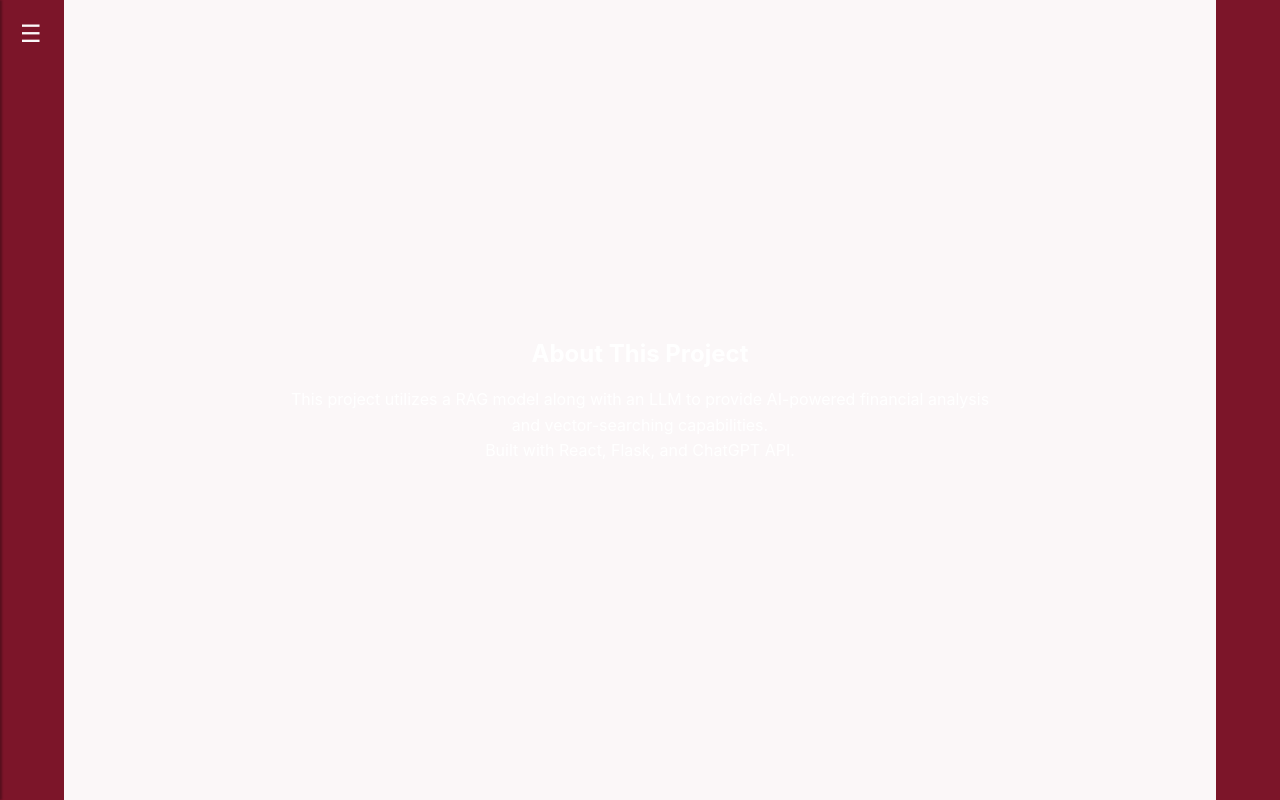
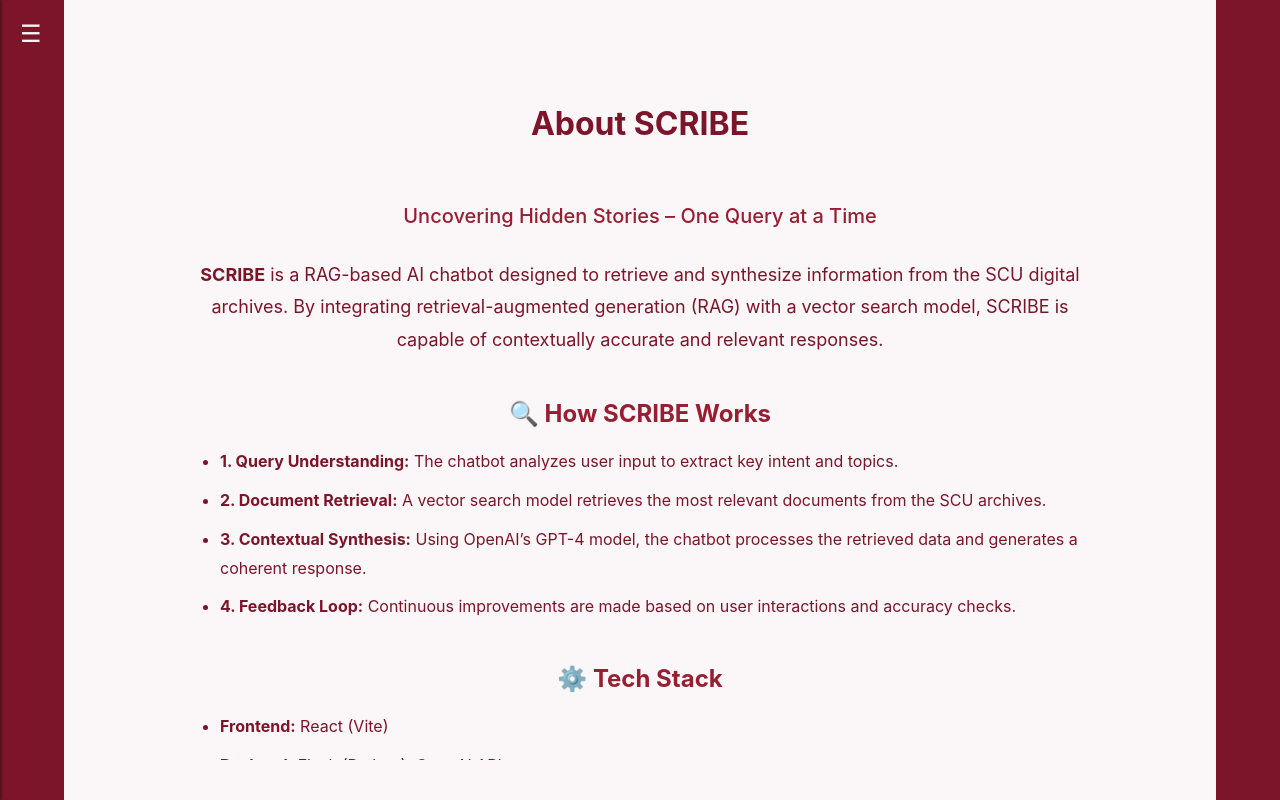
Before and after one commit to RileyHeike/scribe, a React (Vite) app in the folder scribe-app/: page /about in a window 1280 px wide. Built offline with nearby package versions, Linux system fonts and the light colour scheme.

Commit message:
Added CSS and info to About pages

```diff
--- a/scribe-app/src/App.css
+++ b/scribe-app/src/App.css
@@ -60,7 +60,7 @@
 .welcome-message {
   font-size: 14px;
   font-weight: 500;
-  margin-bottom: 20px;
+  margin-top: 100px;
   text-align: center;
   color: var(--primary-color);
   color: var(--primary-color);
@@ -278,15 +278,16 @@
 }
 
 .sidebar-buttons button {
-  width: 100%;
+  width: 90%;
   padding: 12px 15px;
-  margin: 5px 0;
+  margin: 10px 10px;
   background-color: transparent;
   color: #981E32;
   border: none;
   text-align: left;
   cursor: pointer;
   transition: background-color 0.2s ease-in-out;
+  border-radius: 5px;
 }
 
 .sidebar-buttons button:hover {
--- a/scribe-app/src/App.jsx
+++ b/scribe-app/src/App.jsx
@@ -85,6 +85,7 @@
         <div className="sidebar-buttons">
           <button><Link to='/about'>About</Link></button>
           <button><Link to='/faq'>FAQ</Link></button>
+          <button><a href="https://content.scu.edu/" target="_blank">SCU Digital Archives</a></button>
         </div>
       </div>
 
--- /dev/null
+++ b/scribe-app/src/components/About.css
@@ -0,0 +1,100 @@
+.about-container {
+    text-align: center;
+    padding: 60px;
+    max-width: 1000px;
+    margin: auto;
+    color: var(--primary-color);
+    background-color: var(--primary-bg-color);
+    overflow-y: auto; /* ✅ Allows scrolling */
+    height: 100vh; /* ✅ Ensures full height */
+    scrollbar-width: none;
+    animation: fadeInFromTop 1s ease-out;
+  }
+
+
+.about-container::-webkit-scrollbar {
+    display: none; /* ✅ Hides scrollbar in Chrome/Safari */
+  }
+
+  body, html {
+    overflow: auto; /* ✅ Enables scrolling globally */
+  }
+
+  .about-container h1 {
+    font-size: 32px;
+    margin-bottom: 50px; /* Increased spacing */
+  }
+
+  .about-container .subtitle {
+    font-size: 20px;
+    font-weight: 500;
+    color: var(--secondary-color);
+    margin-bottom: 25px; /* Added space below subtitle */
+  }
+
+  .about-container h2 {
+    font-size: 24px;
+    margin-top: 40px; /* Added spacing above sections */
+    margin-bottom: 15px;
+    color: var(--secondary-color);
+  }
+
+  .about-container ul {
+    text-align: left;
+    padding-left: 20px;
+  }
+
+  .about-container ul li {
+    font-size: 16px;
+    line-height: 1.8;
+    margin-bottom: 10px;
+  }
+
+  .about-container p {
+    font-size: 18px;
+    line-height: 1.8;
+    margin-bottom: 20px;
+  }
+
+  @keyframes fadeInFromTop {
+    from {
+      opacity: 0;
+      transform: translateY(-20px); /* Moves text up slightly */
+    }
+    to {
+      opacity: 1;
+      transform: translateY(0);
+    }
+  }
+
+  .about-container h1 {
+    animation: fadeInFromTop 1s ease-out;
+  }
+
+  .about-container .subtitle {
+    animation: fadeInFromTop 1s ease-out;
+    animation-delay: 0.3s; /* ✅ Delayed fade-in */
+    opacity: 0;
+    animation-fill-mode: forwards;
+  }
+
+  .about-container p {
+    animation: fadeInFromTop 1s ease-out;
+    animation-delay: 0.6s; /* ✅ Delayed fade-in */
+    opacity: 0;
+    animation-fill-mode: forwards;
+  }
+
+  .about-container h2 {
+    animation: fadeInFromTop 1s ease-out;
+    animation-delay: 0.9s; /* ✅ Delayed fade-in */
+    opacity: 0;
+    animation-fill-mode: forwards;
+  }
+
+  .about-container ul {
+    animation: fadeInFromTop 1s ease-out;
+    animation-delay: 1.2s; /* ✅ Delayed fade-in */
+    opacity: 0;
+    animation-fill-mode: forwards;
+  }
--- a/scribe-app/src/components/AboutPage.jsx
+++ b/scribe-app/src/components/AboutPage.jsx
@@ -1,11 +1,43 @@
+import "./About.css";
+
 const AboutPage = () => {
-    return (
-      <div className="info-page">
-        <h1>About This Project</h1>
-        <p>This project utilizes a RAG model along with an LLM to provide AI-powered financial analysis and vector-searching capabilities.</p>
-        <p>Built with React, Flask, and ChatGPT API.</p>
-      </div>
-    );
-  };
+  return (
+    <div className="about-container">
+      <h1>About SCRIBE</h1>
 
-  export default AboutPage;
+      <p className="subtitle">
+        Uncovering Hidden Stories – One Query at a Time
+      </p>
+
+      <p>
+        <strong>SCRIBE</strong> is a RAG-based AI chatbot designed to retrieve and synthesize
+        information from the SCU digital archives. By integrating retrieval-augmented generation (RAG)
+        with a vector search model, SCRIBE is capable of contextually accurate and relevant responses.
+      </p>
+
+      <h2>🔍 How SCRIBE Works</h2>
+      <ul>
+        <li><strong>1. Query Understanding:</strong> The chatbot analyzes user input to extract key intent and topics.</li>
+        <li><strong>2. Document Retrieval:</strong> A vector search model retrieves the most relevant documents from the SCU archives.</li>
+        <li><strong>3. Contextual Synthesis:</strong> Using OpenAI’s GPT-4 model, the chatbot processes the retrieved data and generates a coherent response.</li>
+        <li><strong>4. Feedback Loop:</strong> Continuous improvements are made based on user interactions and accuracy checks.</li>
+      </ul>
+
+      <h2>⚙️ Tech Stack</h2>
+      <ul>
+        <li><strong>Frontend:</strong> React (Vite)</li>
+        <li><strong>Backend:</strong> Flask (Python), OpenAI API</li>
+        <li><strong>Retrieval Model:</strong> RAG Vector Search</li>
+        <li><strong>Data Processing:</strong> Webscraping, Python Scripting</li>
+        <li><strong>Database:</strong> MongoDB</li>
+      </ul>
+
+      <p>
+        Our goal is to make the SCU digital archives more accessible and interactive.
+        If you have feedback or suggestions, feel free to reach out to the development team!
+      </p>
+    </div>
+  );
+};
+
+export default AboutPage;
--- a/scribe-app/src/components/Chat.jsx
+++ b/scribe-app/src/components/Chat.jsx
@@ -82,6 +82,8 @@
     })
   ).isRequired,
   welcomeVisible: PropTypes.bool.isRequired,
+  urlGroups: PropTypes.array.isRequired,
+  isLoading: PropTypes.bool.isRequired,
 };
 
 export default Chat;
--- a/scribe-app/src/components/ChatInput.jsx
+++ b/scribe-app/src/components/ChatInput.jsx
@@ -81,6 +81,7 @@
   onSendMessage: PropTypes.func.isRequired,
   conversationContext: PropTypes.array.isRequired,
   setConversationContext: PropTypes.func.isRequired,
+  setIsLoading: PropTypes.func.isRequired,
 };
 
 export default ChatInput;
--- /dev/null
+++ b/scribe-app/src/components/FAQ.css
@@ -0,0 +1,72 @@
+.faq-container {
+    text-align: center;
+    padding: 60px;
+    max-width: 800px;
+    margin: auto;
+    color: var(--primary-color);
+    background-color: var(--primary-bg-color);
+    overflow-y: scroll;
+    height: 100vh;
+    scrollbar-width: none;
+  }
+
+  .faq-container::-webkit-scrollbar {
+    display: none;
+  }
+
+  .faq-container h1 {
+    font-size: 32px;
+    margin-bottom: 100px; /* Increased spacing */
+    animation: fadeInFromTop 1s ease-out;
+  }
+
+  .faq-item {
+    text-align: left;
+    margin-bottom: 40px; /* Increased spacing between questions */
+    border-bottom: 1px solid #ddd;
+    padding-bottom: 20px;
+    opacity: 0; /* Start hidden */
+    animation: fadeInFromTop 1s ease-out;
+    animation-fill-mode: forwards;
+  }
+
+  .faq-item h2 {
+    font-size: 20px;
+    color: var(--secondary-color);
+  }
+
+  .faq-item p {
+    font-size: 17px;
+    line-height: 1.8;
+  }
+
+  @keyframes fadeInFromTop {
+    from {
+      opacity: 0;
+      transform: translateY(-20px);
+    }
+    to {
+      opacity: 1;
+      transform: translateY(0);
+    }
+
+  }
+  .faq-item:nth-child(1) {
+    animation-delay: 0.3s;
+  }
+
+  .faq-item:nth-child(2) {
+    animation-delay: 0.6s;
+  }
+
+  .faq-item:nth-child(3) {
+    animation-delay: 0.9s;
+  }
+
+  .faq-item:nth-child(4) {
+    animation-delay: 1.2s;
+  }
+
+  .faq-item:nth-child(5) {
+    animation-delay: 1.5s;
+  }
--- a/scribe-app/src/components/FAQPage.jsx
+++ b/scribe-app/src/components/FAQPage.jsx
@@ -1,14 +1,31 @@
-const FAQPage = () => {
-    return (
-      <div className="info-page">
-        <h1>Frequently Asked Questions</h1>
-        <p><strong>How does this project work?</strong></p>
-        <p>We use a Retrieval-Augmented Generation (RAG) model to analyze financial data in combination with an LLM.</p>
+import "./FAQ.css";
 
-        <p><strong>How can I contribute?</strong></p>
-        <p>We are open to contributions! Feel free to contact us or check out our GitHub repo.</p>
+const FAQ = () => {
+  return (
+    <div className="faq-container">
+      <h1>Frequently Asked Questions</h1>
+
+      <div className="faq-item">
+        <h2>📌 What is SCRIBE?</h2>
+        <p>SCRIBE is a RAG-based AI chatbot that retrieves information from the SCU digital archives to provide accurate and contextual responses.</p>
       </div>
-    );
-  };
 
-  export default FAQPage;
+      <div className="faq-item">
+        <h2>📌 How does SCRIBE work?</h2>
+        <p>SCRIBE uses a combination of natural language processing and vector search to fetch relevant documents before generating responses.</p>
+      </div>
+
+      <div className="faq-item">
+        <h2>📌 Is SCRIBE free to use?</h2>
+        <p>Yes! SCRIBE is free to use for research and general inquiries.</p>
+      </div>
+
+      <div className="faq-item">
+        <h2>📌 How can I contribute?</h2>
+        <p>We welcome feedback and contributions! If you would like to help, reach out to our development team.</p>
+      </div>
+    </div>
+  );
+};
+
+export default FAQ;
```
